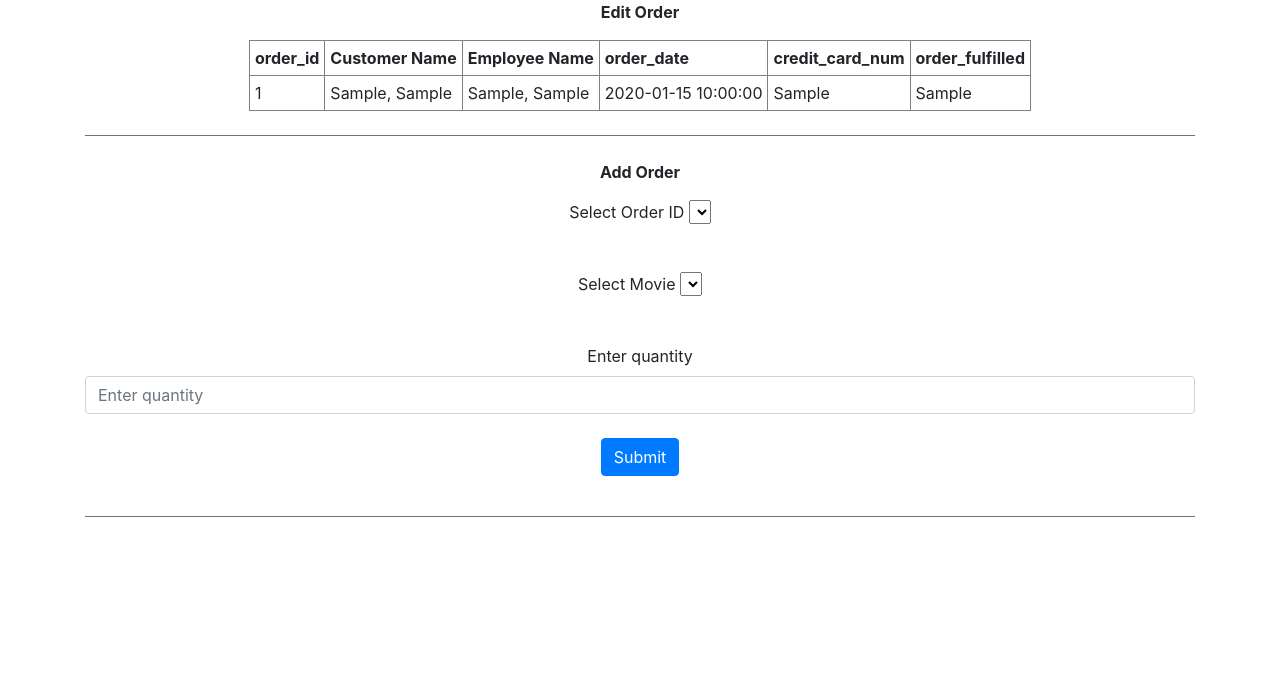
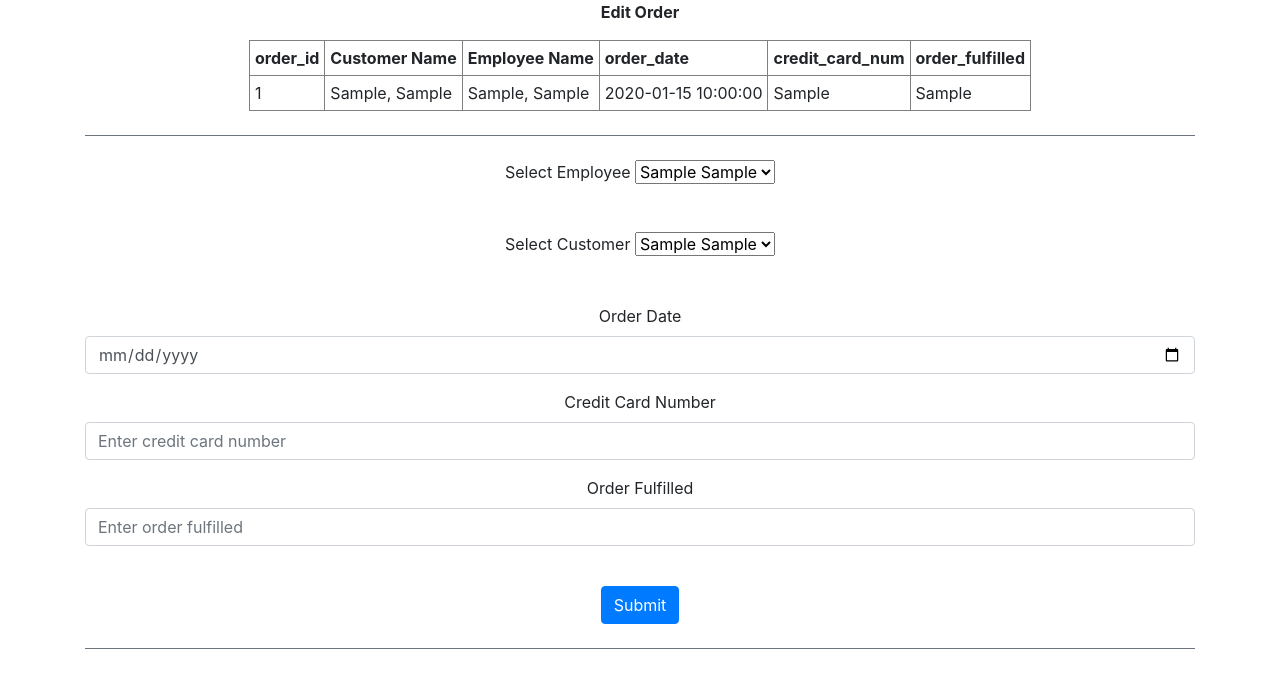
Before and after one commit to yoparky/flask_db_website, a Flask app: page /edit_order/1 in a window 1280 px wide. Shown: the part 56-744 px from the top of the page. Run offline with Flask 2, Linux system fonts and the light colour scheme; tables that the repository leaves empty or names only in its code hold one stand-in row (values such as "Sample post"); lists and menus that the app fills with data are empty; some libraries are stand-ins or nearby versions.

Commit message:
Fix incorrect labels for html files

```diff
--- a/website/database/db_reset.py
+++ b/website/database/db_reset.py
@@ -48,7 +48,8 @@ reset_query = [
 	credit_card_num VARCHAR(16) NOT NULL,
 	order_fulfilled BOOL NOT NULL DEFAULT 0,
 	PRIMARY KEY (order_id),
-	FOREIGN KEY (customer_id) REFERENCES Customers(id),
+	FOREIGN KEY (customer_id) REFERENCES Customers(id)
+    ON DELETE CASCADE,
 	FOREIGN KEY (employee_id) REFERENCES Employees(id)
 	ON DELETE CASCADE
 	-- TEMPORARY CASCADE --
--- a/website/templates/customers.html
+++ b/website/templates/customers.html
@@ -67,7 +67,7 @@
             <input type="text" class="form-control" id="cityname" name="cityname" placeholder="Enter city">
         </div>
         <div class="form-group">
-            <label for="stname">Street Name</label>
+            <label for="stname">State Name</label>
             <input type="text" class="form-control" id="stname" name="stname" placeholder="Enter state">
         </div>
         <div class="form-group">
--- a/website/templates/edit/edit_actor.html
+++ b/website/templates/edit/edit_actor.html
@@ -43,7 +43,6 @@
 <div id="container">
     <form method="POST" id="New_Person">
         <br />
-        <p><strong>Add Actor</strong></p>
         <div class="form-group">
             <label for="fname">First Name</label>
             <input type="text" class="form-control" id="fname" name="fname" placeholder="Enter first name">
--- a/website/templates/edit/edit_customer.html
+++ b/website/templates/edit/edit_customer.html
@@ -61,7 +61,7 @@
             <input type="text" class="form-control" id="cityname" name="cityname" placeholder="Enter city">
         </div>
         <div class="form-group">
-            <label for="stname">Street Name</label>
+            <label for="stname">State Name</label>
             <input type="text" class="form-control" id="stname" name="stname" placeholder="Enter state">
         </div>
         <div class="form-group">
--- a/website/templates/edit/edit_employee.html
+++ b/website/templates/edit/edit_employee.html
@@ -61,7 +61,7 @@
             <input type="text" class="form-control" id="cityname" name="cityname" placeholder="Enter city">
         </div>
         <div class="form-group">
-            <label for="stname">Street Name</label>
+            <label for="stname">State Name</label>
             <input type="text" class="form-control" id="stname" name="stname" placeholder="Enter state">
         </div>
         <div class="form-group">
--- a/website/templates/edit/edit_order.html
+++ b/website/templates/edit/edit_order.html
@@ -41,36 +41,43 @@
 
 <!-- Form -->
 <div id="container">
-  <form method="POST" id="new_order_item">
+    <form method="POST" id="new_order">
         <br />
-      <p><strong>Add Order</strong></p>
         <div class="form-group">
-        <label for="order_selection">Select Order ID</label>
-        <select name="order_selection" form="new_order_item">
-          {% for item in dropdown_order %}
-            <option value="{{item['order_id']}}">{{item['order_id']}}</option>
+          <label for="employee_selection">Select Employee</label>
+          <select name="employee_selection" form="new_order">
+            {% for item in dropdown_employee %}
+              <option value="{{item['id']}}">{{item['first']}} {{item['last']}}</option>
             {% endfor %}
           </select>
         </div>
         <br />
         <div class="form-group">
-        <label for="movie_selection">Select Movie</label>
-        <select name="movie_selection" form="new_order_item">
-          {% for item in dropdown_movie %}
-            <option value="{{item['movie_id']}}"">{{item['title']}}</option>
+          <label for="customer_selection">Select Customer</label>
+          <select name="customer_selection" form="new_order">
+            {% for item in dropdown_customer %}
+              <option value="{{item['id']}}"">{{item['first']}} {{item['last']}}</option>
             {% endfor %}
           </select>
         </div>
         <br />
         <div class="form-group">
-          <label for="quantity">Enter quantity</label>
-          <input type="number" class="form-control" id="quantity" name="quantity" placeholder="Enter quantity">
+            <label for="orderdate">Order Date</label>
+            <input type="date" class="form-control" id="orderdate" name="orderdate" placeholder="Enter order date">
+        </div>
+        <div class="form-group">
+            <label for="cnum">Credit Card Number</label>
+            <input type="cnum" class="form-control" id="cnum" name="cnum" placeholder="Enter credit card number">
+        </div>
+        <div class="form-group">
+            <label for="ofulfill">Order Fulfilled</label>
+            <input type="number" class="form-control" id="ofulfill" name="ofulfill" placeholder="Enter order fulfilled" min="0" max="1">
+        </div>
         <br />
         <button type="submit" class="btn btn-primary">Submit</button>
         <br />
         <br />
     </form>
 </div>
-</div>
 
 {% endblock %}
--- a/website/templates/edit/edit_order_items.html
+++ b/website/templates/edit/edit_order_items.html
@@ -43,7 +43,6 @@
 <div id="container">
     <form method="POST" id="new_order">
         <br />
-        <p><strong>Add Order</strong></p>
         <div class="form-group">
           <label for="order_selection">Select Order ID</label>
           <select name="order_selection" form="new_order">
--- a/website/templates/employees.html
+++ b/website/templates/employees.html
@@ -67,7 +67,7 @@
             <input type="text" class="form-control" id="cityname" name="cityname" placeholder="Enter city">
         </div>
         <div class="form-group">
-            <label for="stname">Street Name</label>
+            <label for="stname">State Name</label>
             <input type="text" class="form-control" id="stname" name="stname" placeholder="Enter state">
         </div>
         <div class="form-group">
--- a/website/templates/movies.html
+++ b/website/templates/movies.html
@@ -55,12 +55,12 @@
             <input type="text" class="form-control" id="title" name="title" placeholder="Enter title">
         </div>
         <div class="form-group">
-            <label for="lname">Last Name</label>
+            <label for="stock">Stock</label>
             <input type="number" class="form-control" id="stock" name="stock" min="0" placeholder="Enter stock">
         </div>
         <div class="form-group">
-            <label for="strname">Street Name</label>
-            <input type="text" class="form-control" id="price" name="price" step="0.01" placeholder="Enter price">
+            <label for="price">Price</label>
+            <input type="number" class="form-control" id="price" name="price" step="0.01" placeholder="Enter price">
         </div>
         <br />
         <button type="submit" class="btn btn-primary">Submit</button>
--- a/website/views_customers.py
+++ b/website/views_customers.py
@@ -91,4 +91,4 @@ def edit_customer_id(id):
     cursor = db.execute_query(db_connection=db_connection, query=query, query_params=(id,))
     result = cursor.fetchall()
     # a potential query2 that populates the dropdown etc.
-    return render_template("edit/edit_customers.html", customers=result)
+    return render_template("edit/edit_customer.html", customers=result)
```
Also changed, not shown: website/templates/edit/edit_movie.html (+3 -4 lines). Lines whose indentation alone changed are shown as unchanged.
